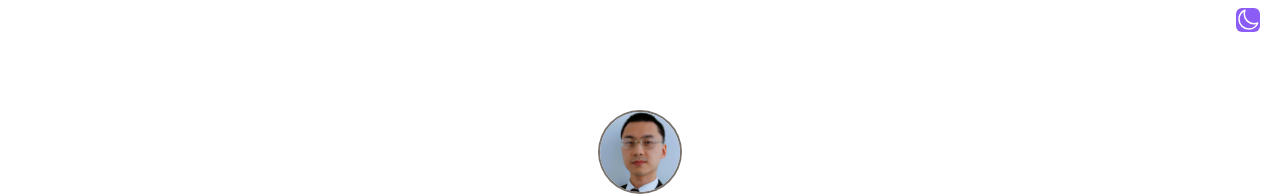
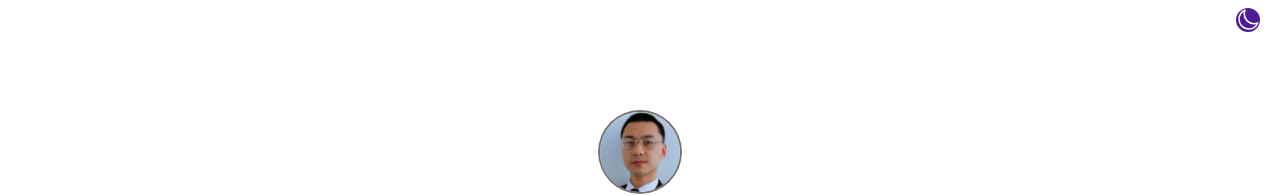
Before and after one commit to derryleng/personal-website, a React (Vite) app: page / in a window 1280 px wide. Shown: the top 196 px of the page. Built offline with nearby package versions, Linux system fonts and the light colour scheme.

Commit message:
Minor dark mode toggle button change

```diff
--- a/src/components/Navbar.jsx
+++ b/src/components/Navbar.jsx
@@ -69,7 +69,7 @@ function Navbar() {
                     <button
                         type="button"
                         onClick={handleThemeSwitch}
-                        className="w-6 h-6 rounded-md bg-violet-500 dark:bg-orange-500"
+                        className="w-6 h-6 rounded-full bg-violet-900 dark:bg-yellow-400"
                     >
                         {theme === "dark" ? sun : moon}
                     </button>
```
